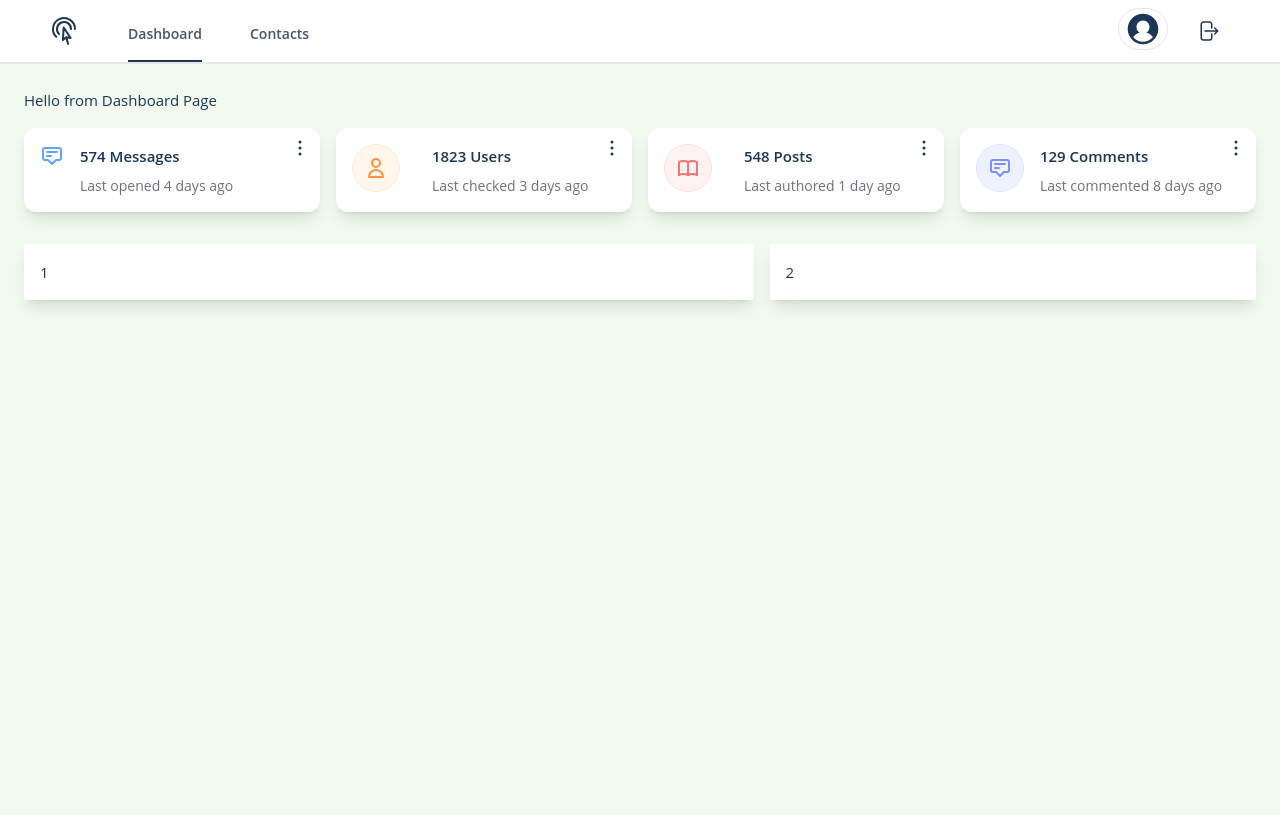
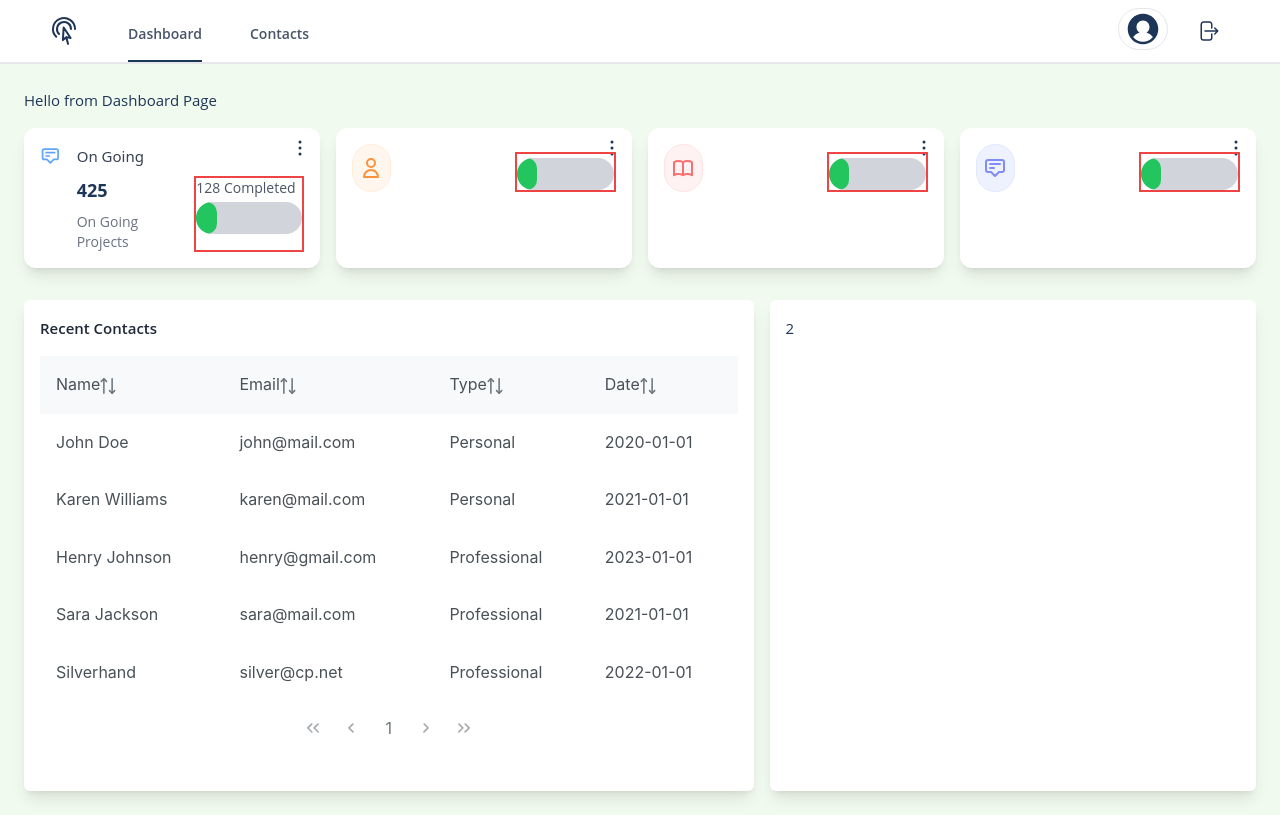
Before and after one commit to takinur/leveling, a Vue app: page / in a window 1280 px wide. Built offline with nearby package versions, Linux system fonts and the light colour scheme.

Commit message:
Reshaped Card

```diff
--- a/src/components/DashCard.vue
+++ b/src/components/DashCard.vue
@@ -1,3 +1,16 @@
+<script setup lang="ts">
+import MinProgress from './MinProgress.vue'
+
+const props = defineProps<{
+  title: string
+  progress: string
+  progText: string
+  color: string
+  value: string
+  subtext: string
+}>()
+</script>
+
 <template>
   <div class="flex items-start rounded-xl bg-white p-4 shadow-lg">
     <slot name="icon"></slot>
@@ -17,8 +30,18 @@
         />
       </svg>
     </div>
-    <div class="ml-4">
-      <slot name="content"> </slot>
+    <div class="ml-4 w-full">
+      <h2 class="font-medium font-sans text-gray-700">{{ props.title }}</h2>
+      <div class="flex gap-2 mt-2 w-full">
+        <div class="text-lg w-1/2 font-bold">
+          {{ props.value }}
+          <p class="mt-2 text-sm text-gray-500">{{ props.subtext }}</p>
+        </div>
+        <div class="w-1/2 border-2 border-red-500">
+          <p class="mb-1 text-sm text-gray-600">{{ props.progText }}</p>
+          <MinProgress :progress="50" :color="'#fff'"  />
+        </div>
+      </div>
     </div>
   </div>
 </template>
--- a/src/components/DashboardStats.vue
+++ b/src/components/DashboardStats.vue
@@ -3,7 +3,14 @@ import DashCard from '@/components/DashCard.vue'
 </script>
 <template>
   <div class="mt-4 grid grid-cols-1 gap-4 sm:grid-cols-2 lg:grid-cols-3 xl:grid-cols-4">
-    <DashCard>
+    <DashCard
+      title="On Going"
+      progress="50"
+      progText="128 Completed"
+      color="bg-green-200"
+      value="425"
+      subtext="On Going Projects"
+    >
       <template #icon>
         <svg
           xmlns="http://www.w3.org/2000/svg"
@@ -19,10 +26,6 @@ import DashCard from '@/components/DashCard.vue'
             d="M7 8h10M7 12h4m1 8l-4-4H5a2 2 0 01-2-2V6a2 2 0 012-2h14a2 2 0 012 2v8a2 2 0 01-2 2h-3l-4 4z"
           />
         </svg>
-      </template>
-      <template #content>
-        <h2 class="font-semibold">574 Messages</h2>
-        <p class="mt-2 text-sm text-gray-500">Last opened 4 days ago</p>
       </template>
     </DashCard>
 
--- /dev/null
+++ b/src/components/MinProgress.vue
@@ -0,0 +1,18 @@
+<script setup lang="ts">
+//Percentages as props
+
+const props = defineProps<{
+  progress: number
+}>()
+</script>
+
+<template>
+  <div class="relative h-8 w-full bg-gray-300 rounded-full overflow-hidden">
+    <div class="absolute top-0 left-0 h-full bg-green-500 rounded-full" style="width: 20%"></div>
+    <div class="absolute top-0 right-0 h-full w-0 overflow-hidden">
+      <div
+        class="bg-green-500 h-full w-8 transform rotate-45 origin-bottom-left absolute bottom-0"
+      ></div>
+    </div>
+  </div>
+</template>
--- a/src/views/DashboardView.vue
+++ b/src/views/DashboardView.vue
@@ -1,5 +1,49 @@
 <script setup lang="ts">
 import DashboardStats from '@/components/DashboardStats.vue'
+
+//Temp data
+const contacts = [
+  {
+    id: 1,
+    name: 'John Doe',
+    email: 'john@mail.com',
+    phone: '555-555-5555',
+    type: 'personal',
+    created_at: '2020-01-01'
+  },
+  {
+    id: 2,
+    name: 'Karen Williams',
+    email: 'karen@mail.com',
+    phone: '444-444-4444',
+    type: 'personal',
+    created_at: '2021-01-01'
+  },
+  {
+    id: 3,
+    name: 'Henry Johnson',
+    email: 'henry@gmail.com',
+    phone: '333-333-3333',
+    type: 'professional',
+    created_at: '2023-01-01'
+  },
+  {
+    id: 4,
+    name: 'Sara Jackson',
+    email: 'sara@mail.com',
+    phone: '222-222-2222',
+    type: 'professional',
+    created_at: '2021-01-01'
+  },
+  {
+    id: 5,
+    name: 'Silverhand',
+    email: 'silver@cp.net',
+    phone: '111-111-1111',
+    type: 'professional',
+    created_at: '2022-01-01'
+  }
+]
 </script>
 
 <template>
@@ -7,8 +51,51 @@ import DashboardStats from '@/components/DashboardStats.vue'
     <h1>Hello from Dashboard Page</h1>
     <DashboardStats />
     <div class="md:flex gap-4 mt-8 w-full">
-      <div class="md:w-3/5 rounded-sm bg-white p-4 shadow-lg">1</div>
-      <div class="md:w-2/5 mt-4 md:mt-0 rounded-sm bg-white p-4 shadow-lg">2</div>
+      <div class="md:w-3/5 rounded-md bg-white p-4 shadow-lg">
+        <div class="card card-w-title global-sales p-fluid">
+          <h5 class="font-semibold text-gray-800 mb-4">Recent Contacts</h5>
+          <DataTable
+            :value="contacts"
+            responsiveLayout="scroll"
+            dataKey="id"
+            :rows="5"
+            style="margin-bottom: 20px"
+            :paginator="true"
+          >
+            <TableColumn field="name" header="Name" :sortable="true">
+              <template #body="slotProps">
+                <span class="p-column-title">Name</span>
+                {{ slotProps.data.name }}
+              </template>
+            </TableColumn>
+            <TableColumn field="email" header="Email" :sortable="true">
+              <template #body="slotProps">
+                <span class="p-column-title">Email</span>
+                {{ slotProps.data.email }}
+              </template>
+            </TableColumn>
+            <TableColumn field="type" header="Type" :sortable="true">
+              <template #body="slotProps">
+                <span class="p-column-title">Status</span>
+                <span
+                  :class="
+                    'product-badge capitalize status-' +
+                    (slotProps.data.type ? slotProps.data.type.toLowerCase() : '')
+                  "
+                  >{{ slotProps.data.type }}</span
+                >
+              </template>
+            </TableColumn>
+            <TableColumn field="created_at" header="Date" :sortable="true">
+              <template #body="slotProps">
+                <span class="p-column-title">Date</span>
+                {{ slotProps.data.created_at }}
+              </template>
+            </TableColumn>
+          </DataTable>
+        </div>
+      </div>
+      <div class="md:w-2/5 mt-4 md:mt-0 rounded-md bg-white p-4 shadow-lg">2</div>
     </div>
   </main>
 </template>
```
